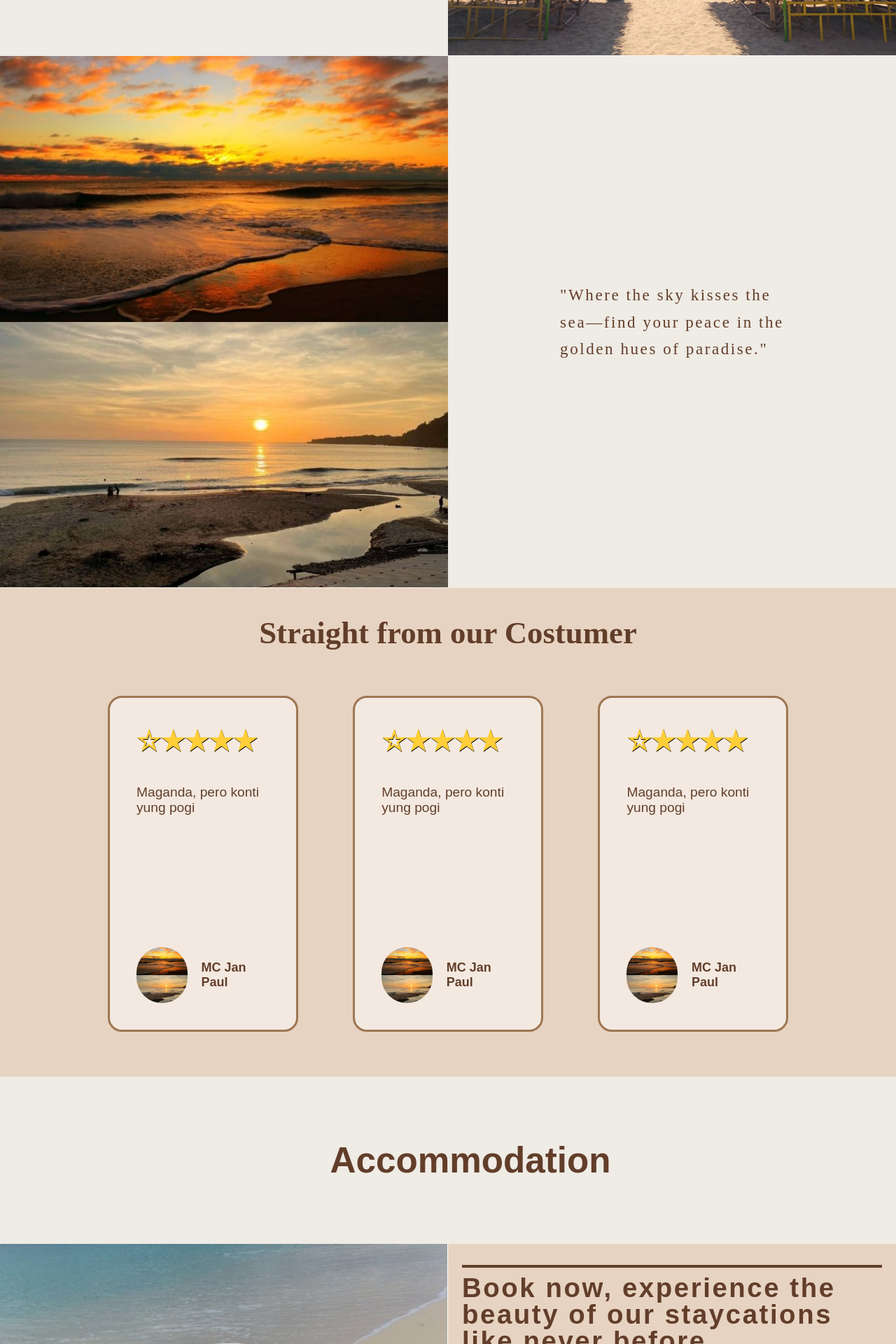
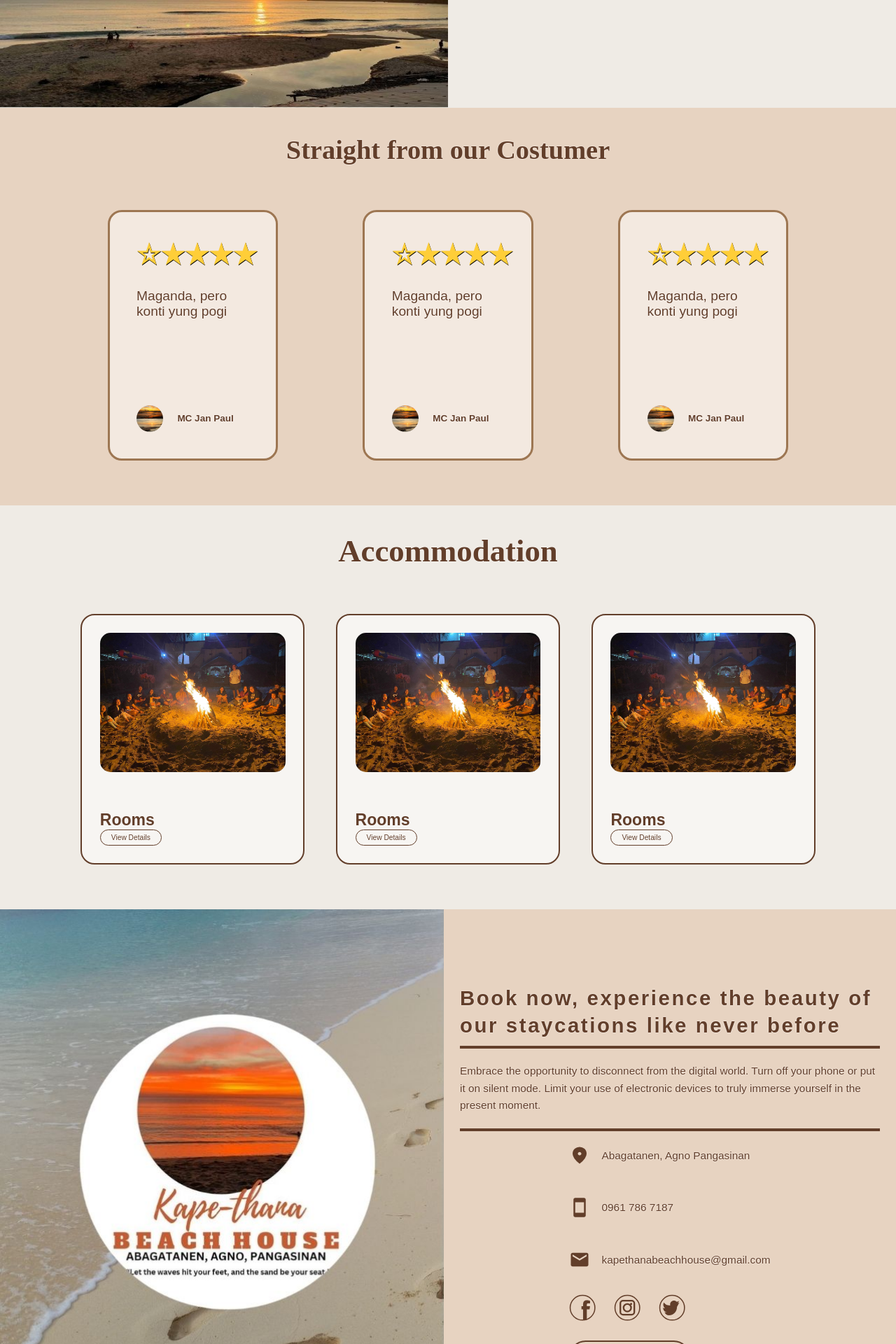
Before and after one commit to MarkPagso03/kape_thana_web, a Django app: page / in a window 1280 px wide. Shown: the part 2240-4160 px from the top of the page at 70% size. Run offline with Django 5.2, Linux system fonts and the light colour scheme.

Commit message:
section 4

```diff
--- a/kape_thana_web/kape_thana_web/settings.py
+++ b/kape_thana_web/kape_thana_web/settings.py
@@ -28,7 +28,7 @@ SECRET_KEY = 'django-insecure-qx)o8#-&m(4lj9hvphfymleo8k$mvsdtaj_10z8t4n6doq7n=o
 # SECURITY WARNING: don't run with debug turned on in production!
 DEBUG = True
 
-ALLOWED_HOSTS = ['localhost', '127.0.0.1', '192.168.1.4']
+ALLOWED_HOSTS = ['localhost', '127.0.0.1', '192.168.1.4', '192.168.0.113']
 
 
 # Application definition
--- a/kape_thana_web/kape_thana_web/static/home/css/style.css
+++ b/kape_thana_web/kape_thana_web/static/home/css/style.css
@@ -3,8 +3,15 @@
     --color1: #623e2a;
     --color2: #7d675b;
     --color3: #e7d3c1;
+    --color4: #efebe5;
+    --color5: #efebe5;
     --fsize18 :  clamp(1.8rem, 1.8vw, 1.8vw);
     --fsize15 :  clamp(1.5rem, 1.5vw, 1.5vw);
+    --fsize12 :  clamp(1.2rem, 1.2vw, 1.2vw);
+    --fsize10 :  clamp(1rem, 1vw, 1vw);
+    --fsize8  :  clamp(.8rem, .8vw, .8vw);
+    --fsize30 :  clamp(3rem, 3vw, 3vw);
+    --fsize50 :  clamp(5rem, 5vw, 5vw);
 }
 
 *{
@@ -12,18 +19,18 @@
     box-sizing: border-box;
     margin: 0;
     padding: 0;
+    text-shadow: 0 0 2px white;
 }
 
 html{
-    font-size: 12px;
+    font-size: 9px;
 }
 
 /* header style ------------------------------*/
 .header{
     display: flex;
     justify-content: space-between;
-    padding-left: clamp(8rem, 8vw, 8vw);
-    padding-right: clamp(8rem, 8vw, 8vw);
+    padding: 0 clamp(4rem, 8vw, 8vw);
     height: var(--header-height);
     background-color: rgba(0,0,0, .2);
     position: absolute;
@@ -176,36 +188,37 @@ html{
 }
 
 
-/* section 3 -----------------------------*/
+/* section 3 ----------------------------- */
 .section_3 {
     display: flex;
-    background-color: #efebe5;
-    position: relative;
-    height: 95vh ;
+    background-color: #efebe5; /* Updated background color */
+    position: relative; /* Establish positioning context for the image */
+    text-align: center;
 }
 
-.section_3 div{
+.section_3 div {
     width: 50%;
 }
 
 .section_3 div:last-child{
-    display:flex;
-    align-items: center;
-    justify-content: center;
+    padding: clamp(16rem, 19vw, 19vw) 0 clamp(16rem, 19vw, 19vw) clamp(5rem, 10vw, 10vw);
 }
 
-.section_3 p{
+.section_3 p {
     font-size: var(--fsize18);
     font-family: Sans serif;
     color: var(--color1);
     text-align: justify;
-    line-height: clamp(3rem, 3vw, 3vw);
-    letter-spacing: clamp(.2rem, .2vw, .2vw);
+    line-height: clamp(2rem, 2vw, 2vw);
 }
 
-.section_3 img{
+.section_3 img {
+    position: absolute; /* Confines the image within .section_2 */
+    top: 0; /* Aligns the image to the top */
+    left: 0; /* Aligns the image to the right */
+    border-radius:0;
     height: 100%;
-    width: 100%;
+    width: 50%;
 }
 
 /* section-------------------------------------4 */
@@ -213,7 +226,6 @@ html{
     display: flex;
     background-color: var(--color3);
     position: relative;
-    min-height: 80vh;
     flex-direction: column;
 }
 
@@ -226,41 +238,41 @@ html{
 .section_4 > div:first-child h1 {
     font-family: Sans serif;
     color: var(--color1);
-    font-size: clamp(3.5rem, 3.5vw, 3.5vw);
+    font-size: var(--fsize30);
 }
 
 .section_4 > div:last-child {
     display: flex;
     justify-content: space-between;
-    padding: clamp(5rem, 5vw, 5vw) clamp(12rem, 12vw, 12vw);
+    padding: clamp(4rem, 5vw, 5vw) clamp(10rem, 12vw, 12vw);
 }
 
 .section_4 .review_container{
     display: flex;
     flex-direction: column;
     justify-content: space-between;
-    height: 60vh;
+    height: clamp(40vh, 28vw, 28vw);
     border: 3px solid #9d7652;
     border-radius: 20px;
-    width: 28%;
-    padding: clamp(3rem, 3vw, 3vw);
+    width: 19vw;
+    padding: clamp(2rem, 3vw, 3vw);
     background-color: rgba(255,255,255, .5);
 }
 
 .review_container .profile{
     display: flex;
-    flex-direction: row;
+    flex-wrap: wrap;
     align-items: center;
     gap: 20px;
     color: var(--color1);
 }
 
 .review_container .comment h1 {
-    font-size: clamp(3rem, 3vw, 3vw);
+    font-size: var(--fsize30);
     font-family: Sans-serif;
     color: #ffce38;
     text-shadow: .5px .5px .5px black;
-    margin-bottom: 40px;
+    margin-bottom: clamp(2rem, 2vw, 2vw);
 }
 
 .review_container .comment p {
@@ -271,30 +283,67 @@ html{
 }
 
 .section_4 img{
-    width: 80px;
-    height: 80px;
-    border-radius: 80px;;
+    width: clamp(4rem, 3vw, 3vw);
+    height: clamp(4rem, 3vw, 3vw);
+    border-radius: 80px;
 }
 
 /* section---------------------------------------5 */
 .section_5 {
     display: flex;
+    position: relative;
     flex-direction: column;
-    justify-content: center; /* Centers the content horizontally */
-    align-items: center; /* Centers the content vertically */
-    background-color:#efebe5;
+    background-color: var(--color5);
 }
 
-.section_5 div {
-    padding: clamp(7rem, 7vw, 7vw) clamp(4rem, 4vw, 4vw) clamp(7rem, 7vw, 7vw) clamp(9rem, 9vw, 9vw);
+.section_5 > div:first-child {
+    display: flex;
+    justify-content: center;
+    padding-top: clamp(3rem, 3vw, 3vw);
 }
 
-.section_5 h1 {
-     font-size: clamp(4rem, 4vw, 4vw);
-    font-family: Sans-serif;
+.section_5 > div:first-child h1 {
+    font-family: Sans serif;
     color: var(--color1);
-    text-align: center; /* Centers the text */
+    font-size: clamp(3.5rem, 3.5vw, 3.5vw);
 }
+
+.section_5 > div:last-child {
+    display: flex;
+    justify-content: space-between;
+    padding: clamp(4rem, 5vw, 5vw) clamp(8rem, 9vw, 9vw);
+}
+
+.section_5 .accommodation{
+    display: flex;
+    flex-direction: column;
+    justify-content: space-between;
+    height: clamp(40vh, 28vw, 28vw);
+    border: 2px solid var(--color1);
+    border-radius: 20px;
+    width: 25vw;
+    padding: clamp(1rem, 2vw, 2vw);
+    background-color: rgba(255,255,255, .5);
+}
+
+.section_5 .accommodation img{
+    border-radius: 15px;
+}
+
+.section_5 .accommodation h1{
+    color: var(--color1);
+    font-size: var(--fsize18)
+}
+
+.section_5 .accommodation button{
+    padding: 5px 15px;
+    font-size: var(--fsize8);
+    color: var(--color1);
+    background-color: transparent;
+    border: 1.5px solid var(--color1);
+    border-radius: 20px;
+}
+
 
 
 /*section_6--------------------------------*/
@@ -303,12 +352,8 @@ html{
     display: flex;
     background-color: #e7d3c1;
     position: relative;
-    height: 95vh;
 }
 
-.section_6 .image-container {
-    width: 50%; /* Occupies half of the section */
-}
 
 .section_6 .image-container img {
     height: 100%;
@@ -323,19 +368,20 @@ html{
     align-items: flex-start; /* Align text to the top */
     justify-content: flex-start; /* Ensure content is aligned at the top */
     padding: 20px; /* Adds padding to prevent text from being too close to the edge */
+    margin: auto auto;
 }
 
 .section_6 .text-container h1 {
-    font-size: clamp(3rem, 3vw, 3vw);
+    font-size: clamp(2rem, 2.3vw, 2.3vw);
     font-family: Sans-serif;
     color: var(--color1);
     text-align: left;
-    line-height: clamp(3rem, 3vw, 3vw);
+    line-height: clamp(2rem, 3vw, 3vw);
     letter-spacing: clamp(.2rem, .2vw, .2vw);
 }
 
 .section_6 .text-container p {
-    font-size: clamp(1.3rem, 1.3vw, 1.3rem);
+    font-size: var(--fsize12);
     font-family: Sans-serif;
     color: var(--color1);
     text-align: left;
@@ -374,18 +421,57 @@ html{
     width: 50%;
     display: flex;
     flex-direction: column;
-    align-items: center; /* Center content horizontally */
+   /*align-items: center; /* Center content horizontally */
     justify-content: flex-start;
     padding: 20px;
     text-align: center; /* Center-align the text */
 }
 
+.section_6 .text-container ._contact-info {
+    margin: auto auto;
+    display: flex;
+    flex-direction: column;
+    gap: 25px;
+}
+
 .section_6 .text-container .contact-info {
-    margin-top: 15px;
-    font-size: 1.2rem;
+    font-size: var(--fsize12);
+    font-weight: 300;
     font-family: Sans-serif;
     color: var(--color1);
     line-height: 1.8;
+    display: flex;
+    align-items: center;
+}
+
+.section_6 .contact-info img{
+    margin-right: clamp(1.3rem, 1.3vw, 1.3vw);
+    width: clamp(2.3rem, 2.3vw, 2.3vw);
+    height: auto;
+}
+
+.section_6 .socials{
+    display: flex;
+    height: auto;
+    gap: 2vw;
+}
+
+.section_6 .socials svg{
+    width: clamp(3rem, 3vw, 3vw);
+    height: auto;
+}
+
+
+.section_6 ._contact-info button{
+    padding: 1vw 1vw;
+    width: 60%;
+    font-size: var(--fsize12);
+    border-radius: 50px;
+    background-color: var(--color3);
+    border: 2px solid var(--color1);
+    cursor: pointer;
+    color: var(--color1);
+    font-style: italic;
 }
 
 /* footer ---------------------------------  */
--- a/kape_thana_web/kape_thana_web/templates/home/index.html
+++ b/kape_thana_web/kape_thana_web/templates/home/index.html
@@ -4,15 +4,15 @@
     <div class="banner">
         <h3>welcome to</h3>
         <h1>KAPE-THANA<br>BEACH HOUSE</h1>
-        <button>LEARN MORE</button>
+        <button>Book Now</button>
     </div>
     <div class="section_1">
         <div>
             <h1>Welcome to your luxurious home away from home</h1>
-            <p>Escape to KAPE-THANA BEACH HOUSE—where paradise meets comfort! Tucked near stunning beaches, our cozy haven offers thoughtfully curated accommodations designed to make your dream getaway a reality. Whether you’re craving peaceful serenity, family fun, or a romantic seaside retreat, we’ve got you covered. With breathtaking ocean views, warm hospitality, and a relaxing vibe, every moment here feels magical. Your perfect beach escape is just a booking away—choose KAPE-THANA BEACH HOUSE and let us turn your vacation into an unforgettable story!</p>
+            <img src="{% static 'home/img/kape-thana_bonFire.jpg'%}" alt="group bon fire" />
         </div>
         <div>
-            <img src="{% static 'home/img/kape-thana_bonFire.jpg'%}" alt="group bon fire" />
+            <p>Escape to KAPE-THANA BEACH HOUSE—where paradise meets comfort! Tucked near stunning beaches, our cozy haven offers thoughtfully curated accommodations designed to make your dream getaway a reality. Whether you’re craving peaceful serenity, family fun, or a romantic seaside retreat, we’ve got you covered. With breathtaking ocean views, warm hospitality, and a relaxing vibe, every moment here feels magical. Your perfect beach escape is just a booking away—choose KAPE-THANA BEACH HOUSE and let us turn your vacation into an unforgettable story!</p>
         </div>
     </div>
 
@@ -85,11 +85,34 @@
         </div>
     </div>
 
-  <div class="section_5">
-    <div>
-        <h1>Accommodation</h1>
+    <div class="section_5">
+        <div>
+            <h1>Accommodation</h1>
+        </div>
+        <div>
+            <div class="accommodation">
+                <img src="{% static 'home/img/kape-thana_bonFire.jpg' %}">
+                <div>
+                    <h1>Rooms</h1>
+                    <button>View Details</button>
+                </div>
+            </div>
+            <div class="accommodation">
+                <img src="{% static 'home/img/kape-thana_bonFire.jpg' %}">
+                <div>
+                    <h1>Rooms</h1>
+                    <button>View Details</button>
+                </div>
+            </div>
+            <div class="accommodation">
+                <img src="{% static 'home/img/kape-thana_bonFire.jpg' %}">
+                <div >
+                    <h1>Rooms</h1>
+                    <button>View Details</button>
+                </div>
+            </div>
+        </div>
     </div>
-</div>
 
 <div class="section_6">
     <div class="image-container">
@@ -97,16 +120,21 @@
         <button class="cta-button">Book Now</button>
     </div>
     <div class="text-container">
-        <div class="line"></div>
         <h1>Book now, experience the beauty of our staycations like never before</h1>
         <div class="line"></div>
         <p>Embrace the opportunity to disconnect from the digital world. Turn off your phone or put it on silent mode. Limit your use of electronic devices to truly immerse yourself in the present moment.</p>
         <div class="line"></div>
-        <p class="contact-info">
-            Abagatanen, Agno Pangasinan<br />
-            0961 786 7187<br />
-            kapethanabeachhouse@gmail.com
-        </p>
+        <div class="_contact-info">
+            <p class="contact-info"><img src="{% static 'home/img/loc_icon.svg' %}">Abagatanen, Agno Pangasinan</p>
+            <p class="contact-info"><img src="{% static 'home/img/phone_icon.svg' %}">0961 786 7187</p>
+            <p class="contact-info"><img src="{% static 'home/img/email_icon.svg' %}">kapethanabeachhouse@gmail.com</p>
+            <div class="socials">
+                <a href="#"><svg xmlns="http://www.w3.org/2000/svg" width="50" height="50" viewBox="0 0 50 50" class="icon icons8-Facebook-Filled"><circle cx="25" cy="25" r="23" fill="none" stroke="#623e2a" stroke-width="2"></circle> <path d="M39,17h-3c-2.145,0-3,0.504-3,2v3h6l-1,6h-5v20h-7V28h-3v-6h3v-3c0-4.677,1.581-8,7-8c2.902,0,6,1,6,1V17z" fill="#623e2a"></path></svg></a>
+                <a href="#"><svg xmlns="http://www.w3.org/2000/svg" width="50" height="50" viewBox="0 0 50 50" class="icon icons8-Instagram-Filled"><circle cx="25" cy="25" r="23" fill="none" stroke="#623e2a" stroke-width="2"></circle><rect x="12" y="12" width="26" height="26" rx="5" ry="5" fill="none" stroke="#623e2a" stroke-width="3"></rect><circle cx="25" cy="25" r="7" fill="none" stroke="#623e2a" stroke-width="3"></circle><circle cx="32" cy="18" r="2" fill="#623e2a"></circle></svg></a>
+                <a href="#"><svg xmlns="http://www.w3.org/2000/svg" width="50" height="50" viewBox="0 0 50 50" class="icon icons8-Twitter-Filled"><circle cx="25" cy="25" r="23" fill="none" stroke="#623e2a" stroke-width="2"></circle><path d="M38.7,15.2c-1.2,0.5-2.5,0.8-3.8,1c1.4-0.8,2.5-2.2,3-3.8c-1.3,0.7-2.8,1.2-4.3,1.5c-1.3-1.4-3.2-2.2-5.2-2.2 c-4,0-7.2,3.2-7.2,7.2c0,0.6,0.1,1.2,0.2,1.8C15,20.8,11.8,18.3,9.6,15.3c-0.7,1.2-1.1,2.5-1.1,4c0,2.8,1.4,5.3,3.4,6.7 c-1.3-0.1-2.6-0.4-3.7-1c0,0.1,0,0.2,0,0.3c0,3.8,2.7,7.1,6.4,7.8c-0.7,0.2-1.4,0.3-2.2,0.3c-0.5,0-1-0.1-1.5-0.1 c1.1,3.4,4.3,5.9,8.1,5.9c9.7,0,15-8.1,15-15c0-0.2,0-0.4,0-0.6C38.3,15.1,38.5,15.1,38.7,15.2z" fill="#623e2a"></path></svg></a>
+            </div>
+            <button>Tag us your photos!</button>
+        </div>
     </div>
 </div>
 
```
Also changed, not shown: other parts of kape_thana_web/kape_thana_web/static/home/css/style.css (+23 -16 lines), kape_thana_web/kape_thana_web/static/home/img/email_icon.svg (added), kape_thana_web/kape_thana_web/static/home/img/loc_icon.svg (added), kape_thana_web/kape_thana_web/static/home/img/phone_icon.svg (added).
